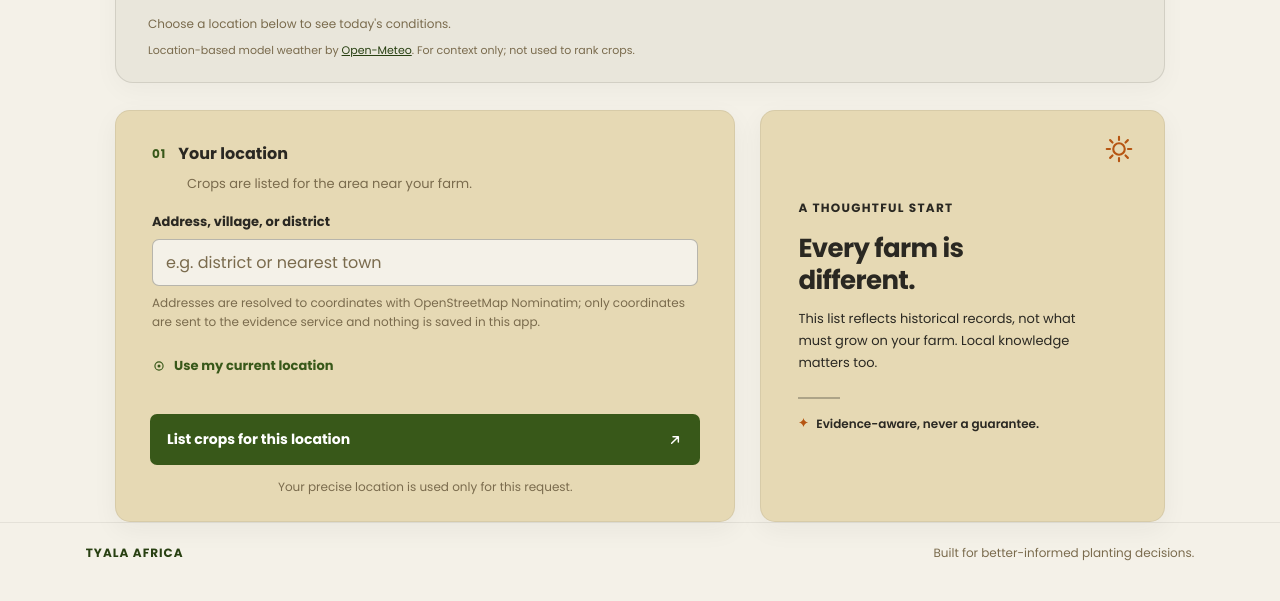
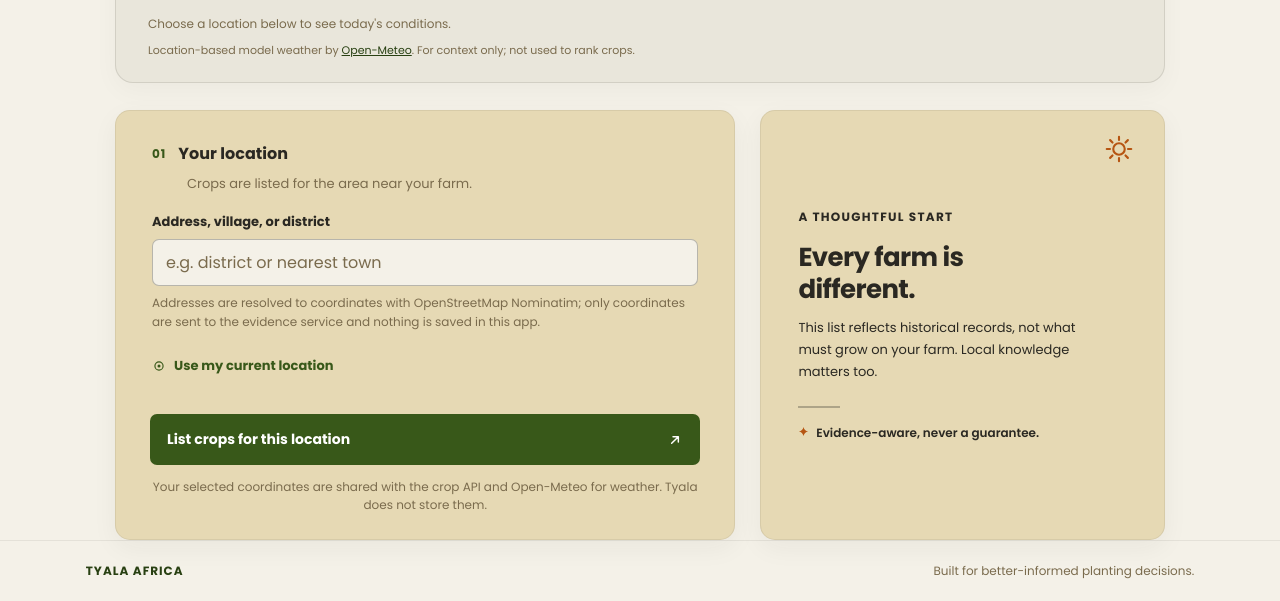
Before and after one commit to clschalkwyk/atf-cape-code-hackathon-2026, a plain HTML site: page index.html in a window 1280 px wide. Shown: the part 503-1104 px from the top of the page. Drawn offline with Linux system fonts and the light colour scheme.

Commit message:
copy: disclose farm coordinates shared with weather provider

```diff
--- a/index.html
+++ b/index.html
@@ -85,7 +85,7 @@
           <button class="submit-button" type="submit">
             <span>List crops for this location</span><svg width="16" height="16" viewBox="0 0 24 24" fill="none" stroke="currentColor" stroke-width="2.2" stroke-linecap="round" stroke-linejoin="round" aria-hidden="true"><path d="M7 17 17 7M9 7h8v8"/></svg>
           </button>
-          <p class="privacy-note">Your precise location is used only for this request.</p>
+          <p class="privacy-note">Your selected coordinates are shared with the crop API and Open-Meteo for weather. Tyala does not store them.</p>
         </form>
 
         <aside class="season-card" aria-label="A note about suggestions">
```
